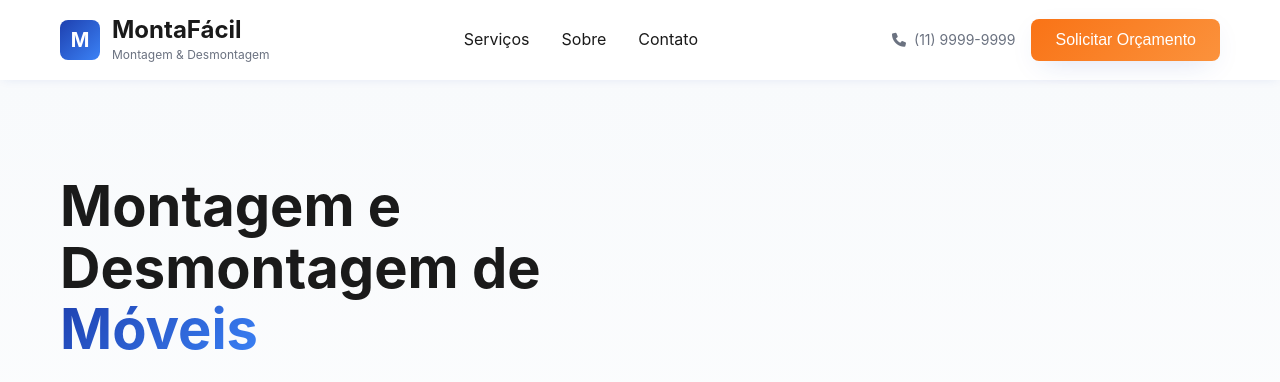
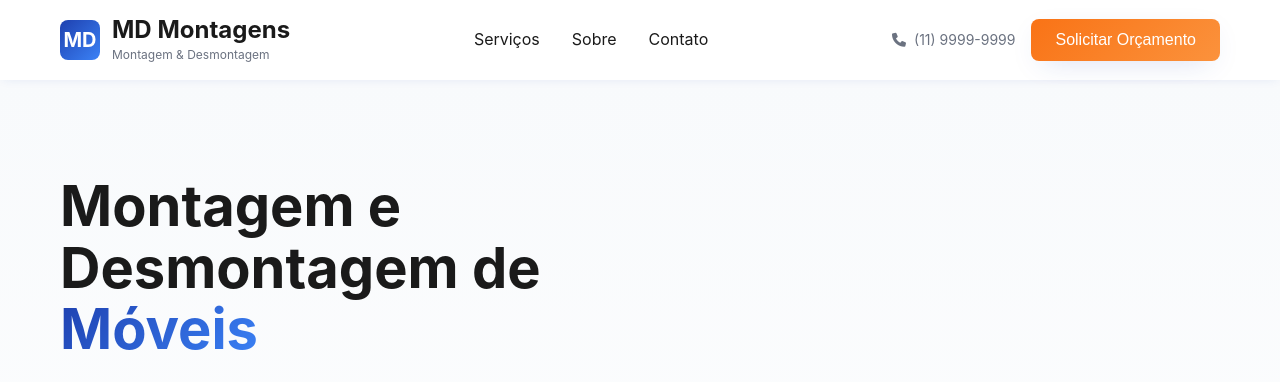
Before and after one commit to tarlisondev/mdmontagens, a plain HTML site: page index.html in a window 1280 px wide. Shown: the top 382 px of the page. Drawn offline with Linux system fonts and the light colour scheme.

Commit message:
Update index.html

```diff
--- a/index.html
+++ b/index.html
@@ -3,7 +3,7 @@
 <head>
     <meta charset="UTF-8">
     <meta name="viewport" content="width=device-width, initial-scale=1.0">
-    <title>MontaFácil - Montagem e Desmontagem de Móveis</title>
+    <title>Md Montagens</title>
     <meta name="description" content="Serviços profissionais de montagem e desmontagem de móveis em São Paulo. Atendimento rápido, qualidade garantida e preços justos.">
 
     <meta property="og:title" content="MontaFácil - Montagem e Desmontagem de Móveis">
@@ -19,9 +19,9 @@
         <div class="container">
             <div class="header-content">
                 <div class="logo">
-                    <div class="logo-icon">M</div>
+                    <div class="logo-icon">MD</div>
                     <div class="logo-text">
-                        <h1>MontaFácil</h1>
+                        <h1>MD Montagens</h1>
                         <p>Montagem & Desmontagem</p>
                     </div>
                 </div>
@@ -366,4 +366,5 @@
 
     <script src="script.js"></script>
 </body>
+
 </html>
```
